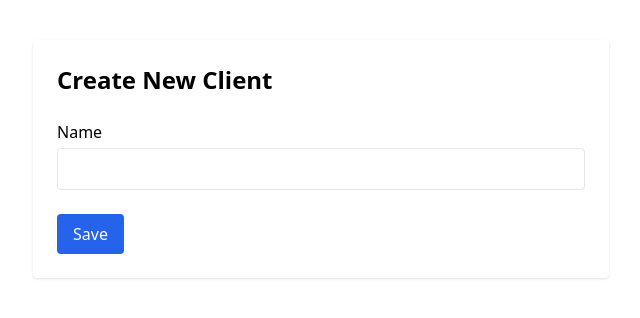
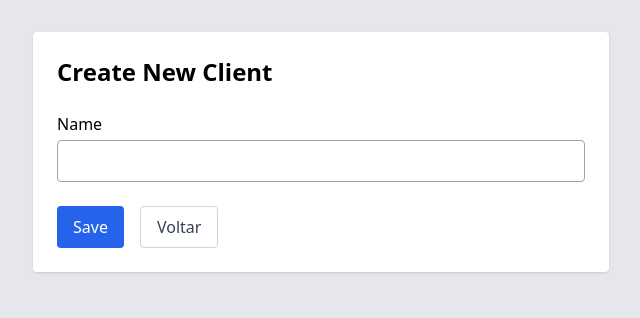
Before and after one commit to flavio-santos-ti/BaseHours, an Angular app in the folder Frontend/basehours-frontend/: page /client/create in a window 1280 px wide. Shown: the top 318 px of the page, without its empty margins (319-959 px from the left). Built offline with nearby package versions, Linux system fonts and the light colour scheme.

Commit message:
✨ feat: improve input border contrast for better UX.

```diff
--- a/Frontend/basehours-frontend/src/app/pages/client-create/client-create.page.html
+++ b/Frontend/basehours-frontend/src/app/pages/client-create/client-create.page.html
@@ -1,6 +1,10 @@
-<main class="max-w-xl mx-auto mt-10 p-6 bg-white rounded shadow">
+<main class="min-h-screen bg-gray-200 px-4 pt-4">
+
+  <div class="max-w-xl mx-auto bg-white p-6 rounded shadow mt-4">
+
     <h1 class="text-2xl font-bold mb-6">Create New Client</h1>
 
+    <!-- ERRO -->
     <div
       *ngIf="errorMessage"
       class="mb-4 p-3 bg-red-100 border border-red-300 text-red-700 rounded"
@@ -8,16 +12,21 @@
       {{ errorMessage }}
     </div>
 
+    <!-- FORMULÁRIO -->
     <form [formGroup]="form" (ngSubmit)="onSubmit()">
       <div class="mb-6">
         <label class="block font-medium mb-1">Name</label>
+
         <input
           formControlName="name"
           type="text"
-        class="w-full border rounded px-3 py-2"
+          class="w-full border border-gray-400 rounded px-3 py-2 focus:outline-none focus:ring-2 focus:ring-blue-500"
         />
+
       </div>
 
+      <!-- BOTÕES -->
+      <div class="flex gap-4">
         <button
           type="submit"
           class="bg-blue-600 text-white px-4 py-2 rounded hover:bg-blue-700"
@@ -25,5 +34,15 @@
         >
           Save
         </button>
+
+        <button
+          type="button"
+          class="border border-gray-300 text-gray-700 px-4 py-2 rounded hover:bg-gray-100"
+          (click)="router.navigate([''])"
+        >
+          Voltar
+        </button>
+      </div>
     </form>
+  </div>
 </main>
--- a/Frontend/basehours-frontend/src/app/pages/client-create/client-create.page.ts
+++ b/Frontend/basehours-frontend/src/app/pages/client-create/client-create.page.ts
@@ -20,7 +20,7 @@ export class ClientCreatePage {
   constructor(
     private fb: FormBuilder,
     private clientService: ClientService,
-    private router: Router
+    public router: Router
   ) {}
 
   onSubmit() {
--- a/Frontend/basehours-frontend/src/app/pages/clients/client.page.html
+++ b/Frontend/basehours-frontend/src/app/pages/clients/client.page.html
@@ -1,6 +1,7 @@
-<main class="min-h-screen bg-gray-200 pt-10 px-4">
+<main class="min-h-screen bg-gray-200 px-4 flex items-start justify-center pt-4">
 
-  <div class="bg-white shadow rounded-xl border border-gray-200 p-4 sm:p-6 w-full max-w-4xl mx-auto mt-6">
+
+  <div class="bg-white shadow rounded-xl border border-gray-200 p-4 sm:p-6 w-full max-w-4xl mx-auto mt-4">
 
     <!-- Header do card -->
     <div class="mb-6 border-b border-gray-300 pb-4 flex items-center justify-between -mx-4 sm:-mx-6 px-4 sm:px-6">
```
Lines whose indentation alone changed are shown as unchanged.
